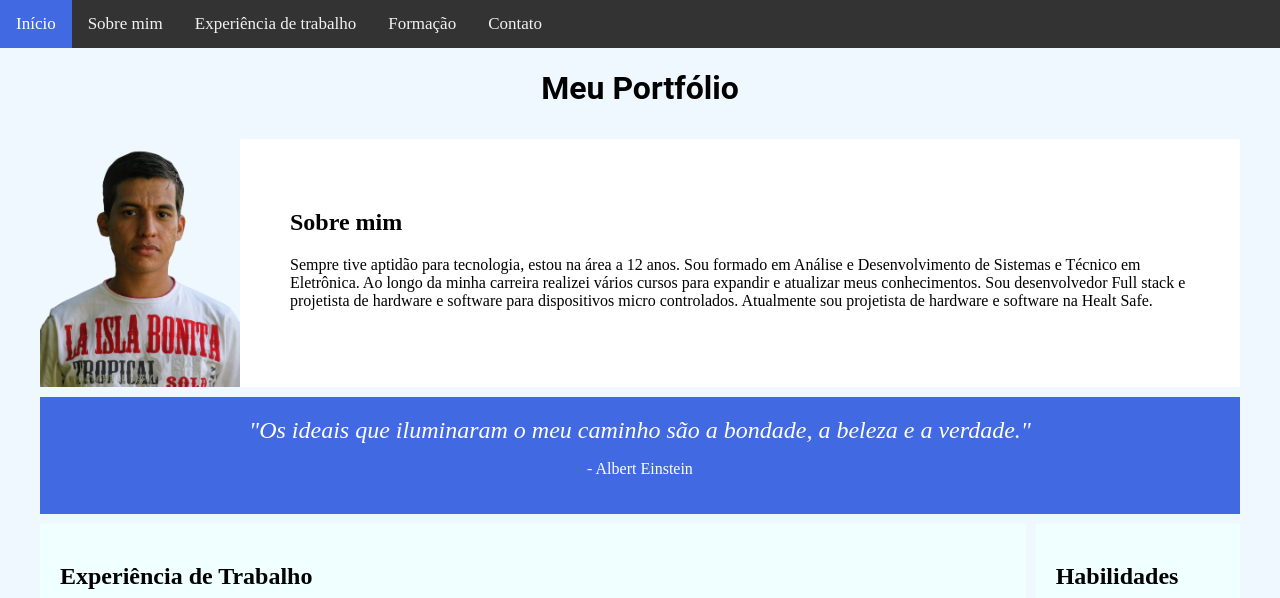
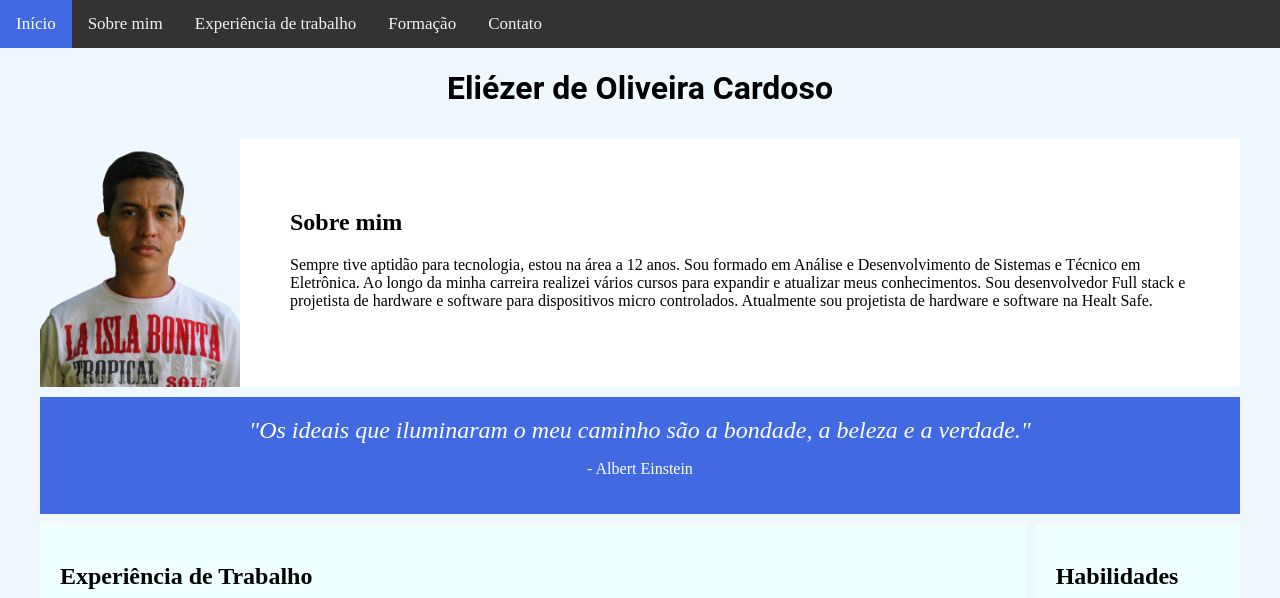
Before and after one commit to eliezereoc/eliezereoc.github.io, a plain HTML site: page index.html in a window 1280 px wide. Shown: the top 598 px of the page. Drawn offline with Linux system fonts and the light colour scheme.

Commit message:
Atualizado Index.html

```diff
--- a/index.html
+++ b/index.html
@@ -30,7 +30,7 @@
         </div>
     </header>
     <main>
-        <h1 id="main-title">Meu Portfólio</h1>
+        <h1 id="main-title">Eliézer de Oliveira Cardoso</h1>
         <section id="about">
             <img alt="Foto de perfil de Rafaela" id="about__photo" src="/src/img/minhafoto.png">
             <div id="about__text-cnt">
```
